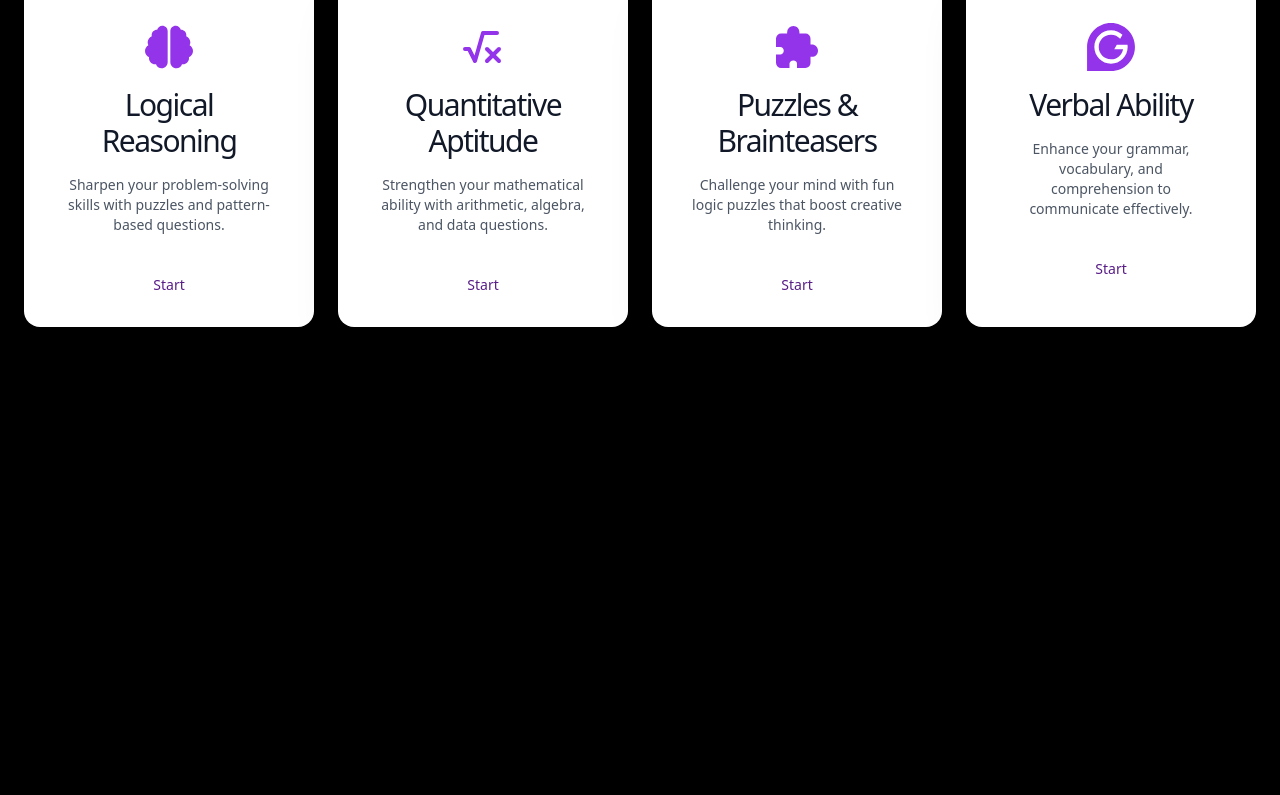
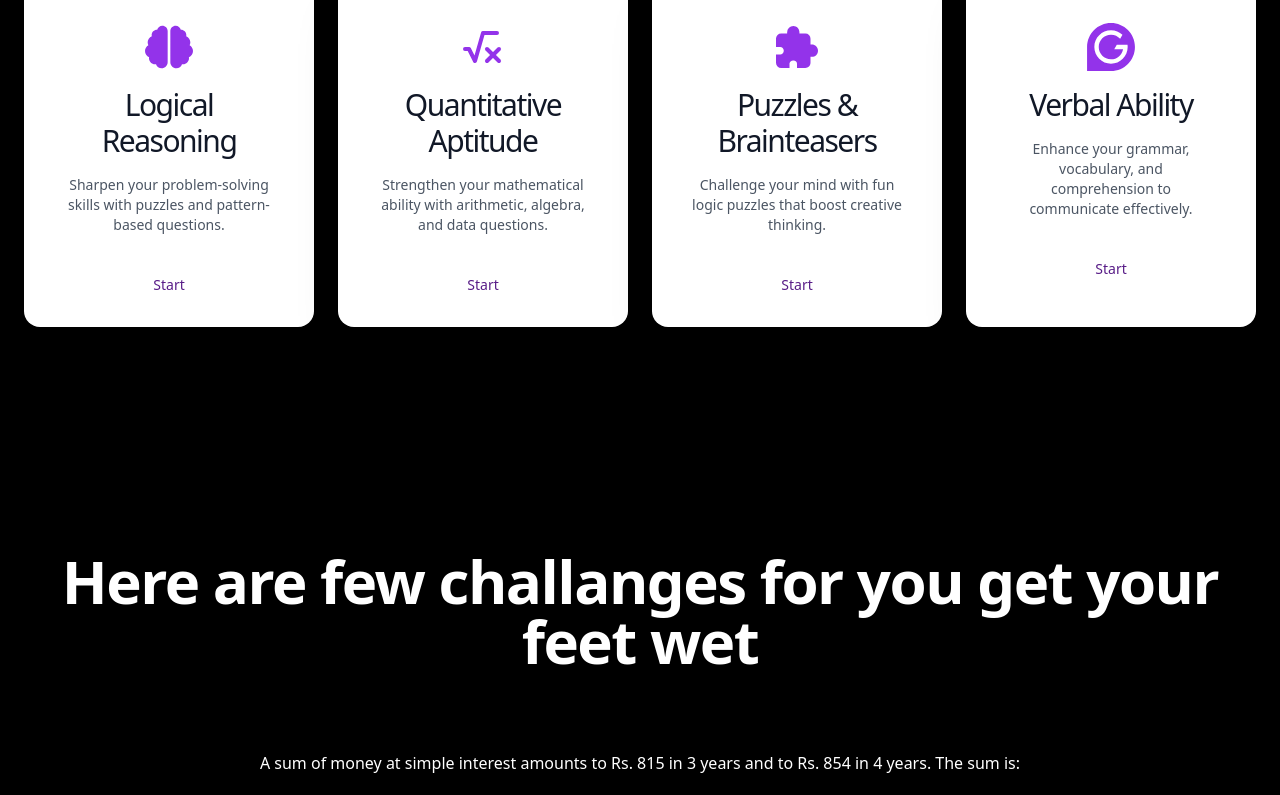
Before and after one commit to Ayush201738982361/zapt, a React (Vite) app in the folder client/: page / in a window 1280 px wide. Shown: the part 1373-2168 px from the top of the page. Before the commit the page ends 1764 px from the top, so only its background shows below. Built offline with nearby package versions, Linux system fonts and the light colour scheme.

Commit message:
Added component to the home page

```diff
--- a/client/src/Pages/Home.jsx
+++ b/client/src/Pages/Home.jsx
@@ -4,6 +4,7 @@ import Navbar from "../Components/Navbar";
 import Cards from "../Components/Cards";
 import HeroSection from "../Components/HeroSection";
 import Categories from "../Components/Categories";
+import SampleQuestion from "../Components/SampleQuestion";
 
 function Home() {
   const [ButtonText] = useState("Default");
@@ -15,6 +16,7 @@ function Home() {
         <HeroSection />
         <Cards />
         <Categories />
+        <SampleQuestion />
       </ButtonContext.Provider>
     </>
   );
```
